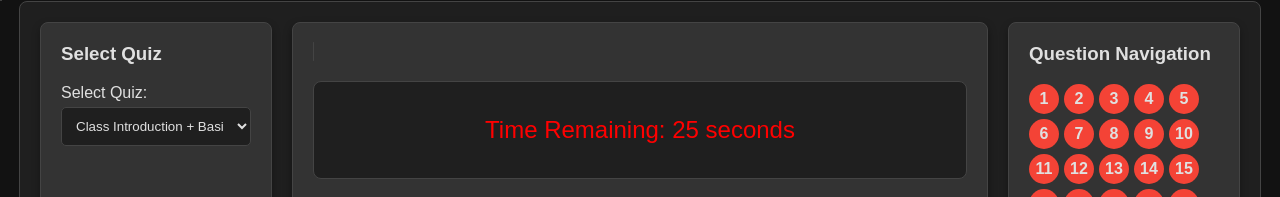
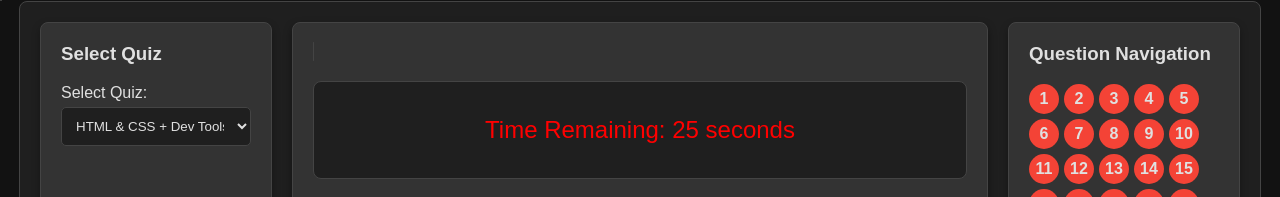
Before and after one commit to Norbok7/cf-practice-l1, an Angular app in the folder lesson1/: page / in a window 1280 px wide. Shown: the part 176-373 px from the top of the page. Built offline with nearby package versions, Linux system fonts and the light colour scheme.

Commit message:
name fix

```diff
--- a/lesson1/src/app/lesson-quiz/lesson-quiz.component.html
+++ b/lesson1/src/app/lesson-quiz/lesson-quiz.component.html
@@ -9,7 +9,7 @@
         <label for="quiz-select">Select Quiz:</label>
         <select id="quiz-select" (change)="changeSection($event)">
           <!-- Dropdown Options -->
-          <option value="0">Class Introduction + Basic HTML & CSS + Dev Tools</option>
+          <option value="0">HTML & CSS + Dev Tools</option>
           <option value="1">Intermediate CSS with Responsive Design</option>
           <option value="2">JavaScript: Getting Started</option>
           <option value="3">JavaScript: Data Types & Variables, Operators, Comparisons, Conditionals, Flows, Loops</option>
```
